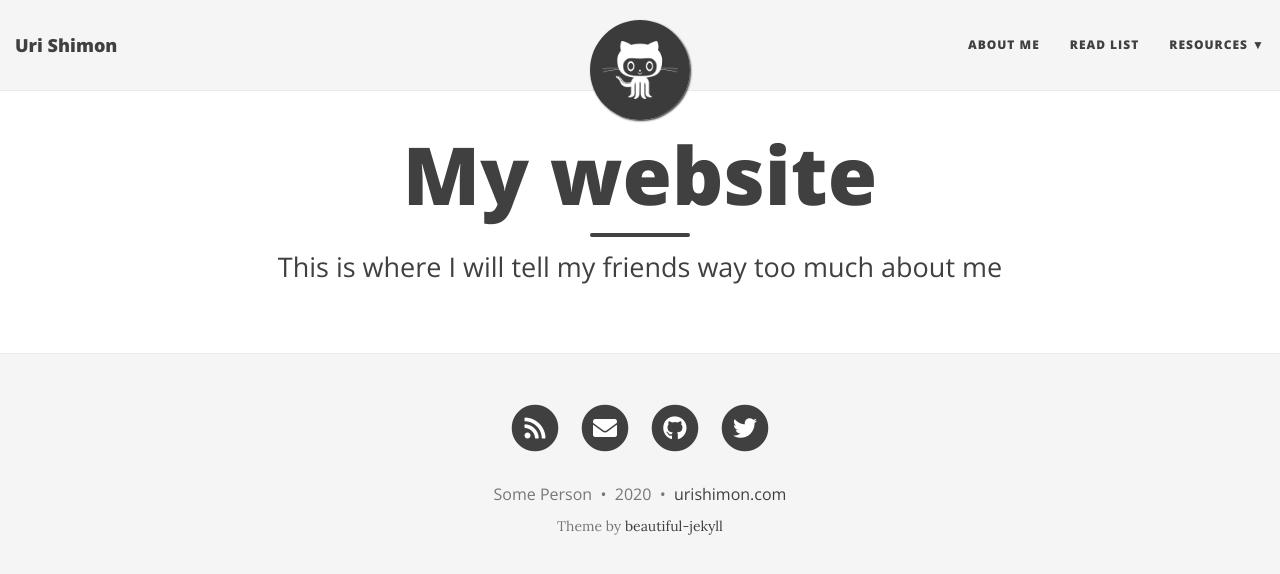
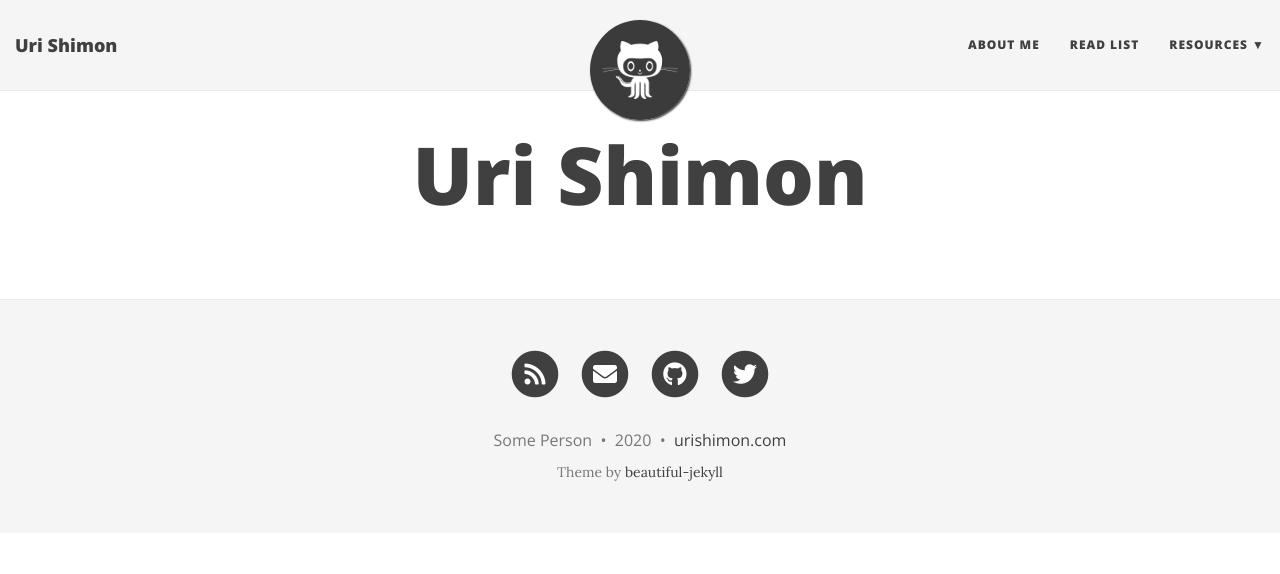
Before and after one commit to shimonuri/shimonuri.github.io, a Jekyll site: the page built from index.html, in a window 1280 px wide. Shown: the top 574 px of the page. Built offline with Jekyll 4.4.1, drawn with Linux system fonts in a browser that asks for light colours; nearby versions of some CDN libraries; the list of posts is cut into pages by our own code.

Commit message:
Update index.html

```diff
--- a/index.html
+++ b/index.html
@@ -1,8 +1,7 @@
 ---
 layout: page
-title: My website
-subtitle: This is where I will tell my friends way too much about me
-use-site-title: true
+title: Uri Shimon
+subtitle:
 ---
 
 <div class="posts-list">
```
